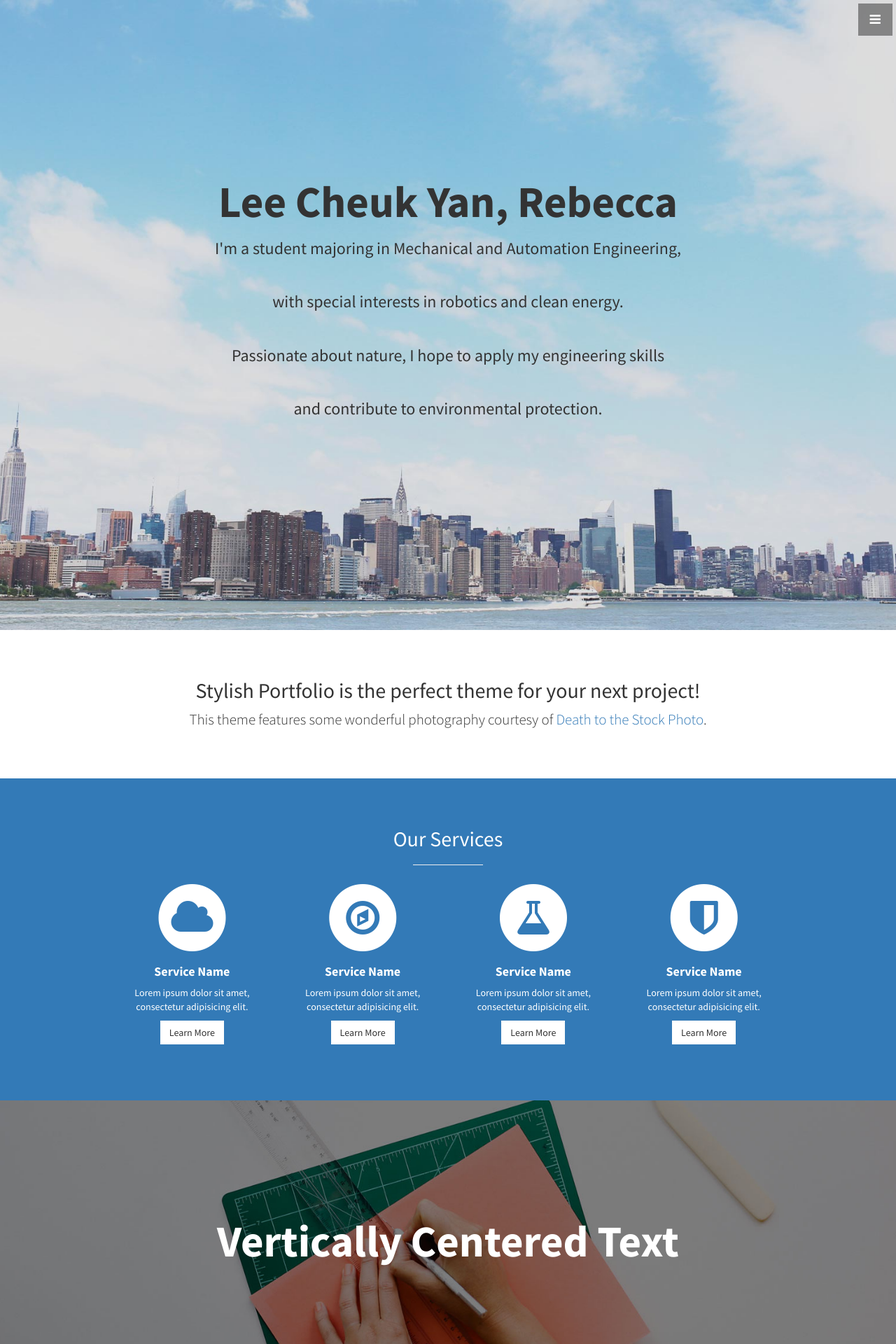
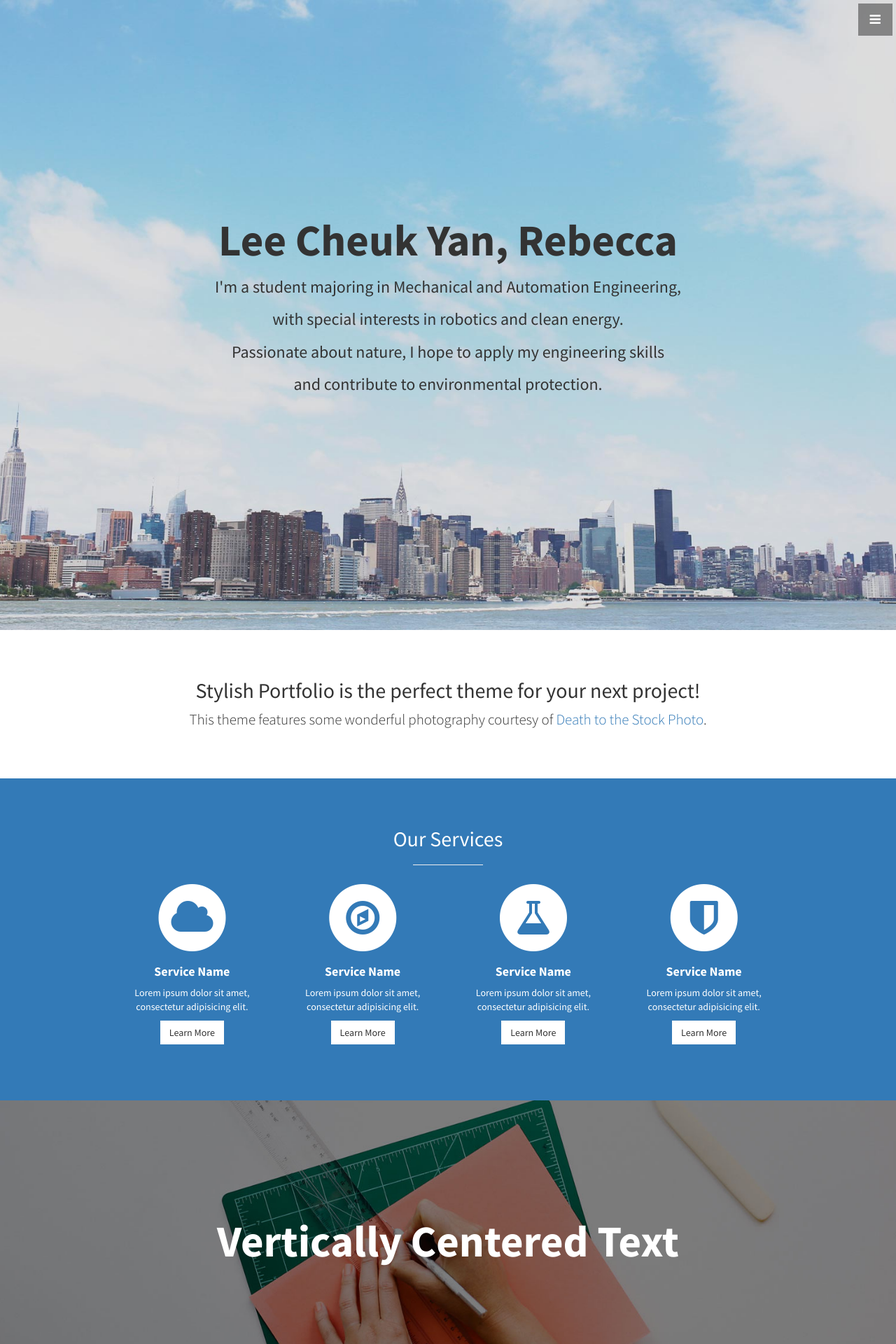
Before and after one commit to leelacceber/stylish-portfolio-jekyll-master, a Jekyll site: the page built from index.html, in a window 1280 px wide. Shown: the top 1920 px of the page at 70% size. Built offline with Jekyll 4.4.1, drawn with Linux system fonts in a browser that asks for light colours.

```diff
--- a/_includes/header.html
+++ b/_includes/header.html
@@ -1,10 +1,10 @@
 <header id="top" class="header">
   <div class="text-vertical-center">
     <h1>Lee Cheuk Yan, Rebecca</h1>
-    <h3>I'm a student majoring in Mechanical and Automation Engineering, </h3>    <br>
-      <h3>with special interests in robotics and clean energy. </h3>    <br>
-      <h3>Passionate about nature, I hope to apply my engineering skills </h3>    <br>
-      <h3>and contribute to environmental protection. </h3>    <br>
+    <h3>I'm a student majoring in Mechanical and Automation Engineering, </h3>
+      <h3>with special interests in robotics and clean energy. </h3>
+      <h3>Passionate about nature, I hope to apply my engineering skills </h3>
+      <h3>and contribute to environmental protection. </h3>
     <br>
   </div>
 </header>
```
